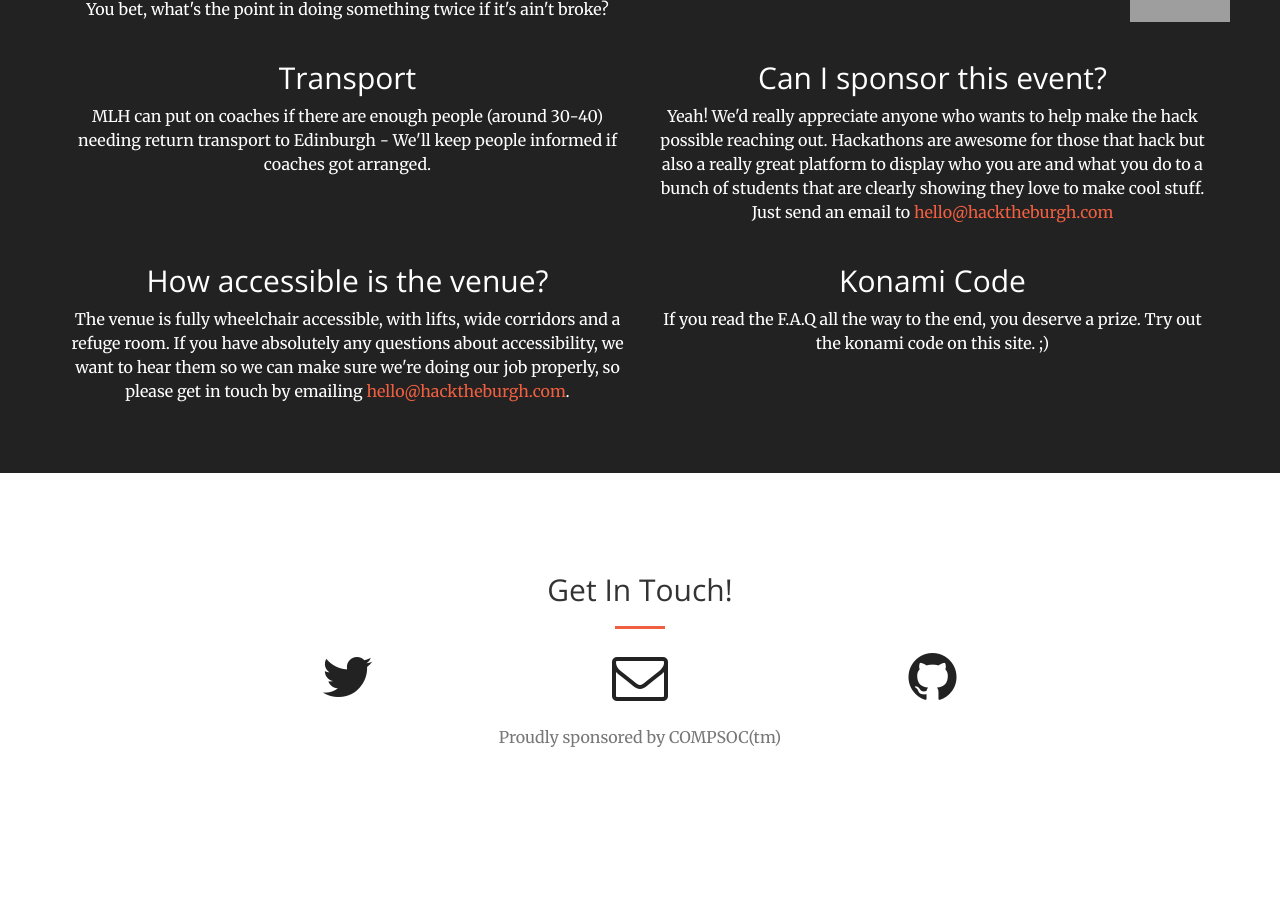
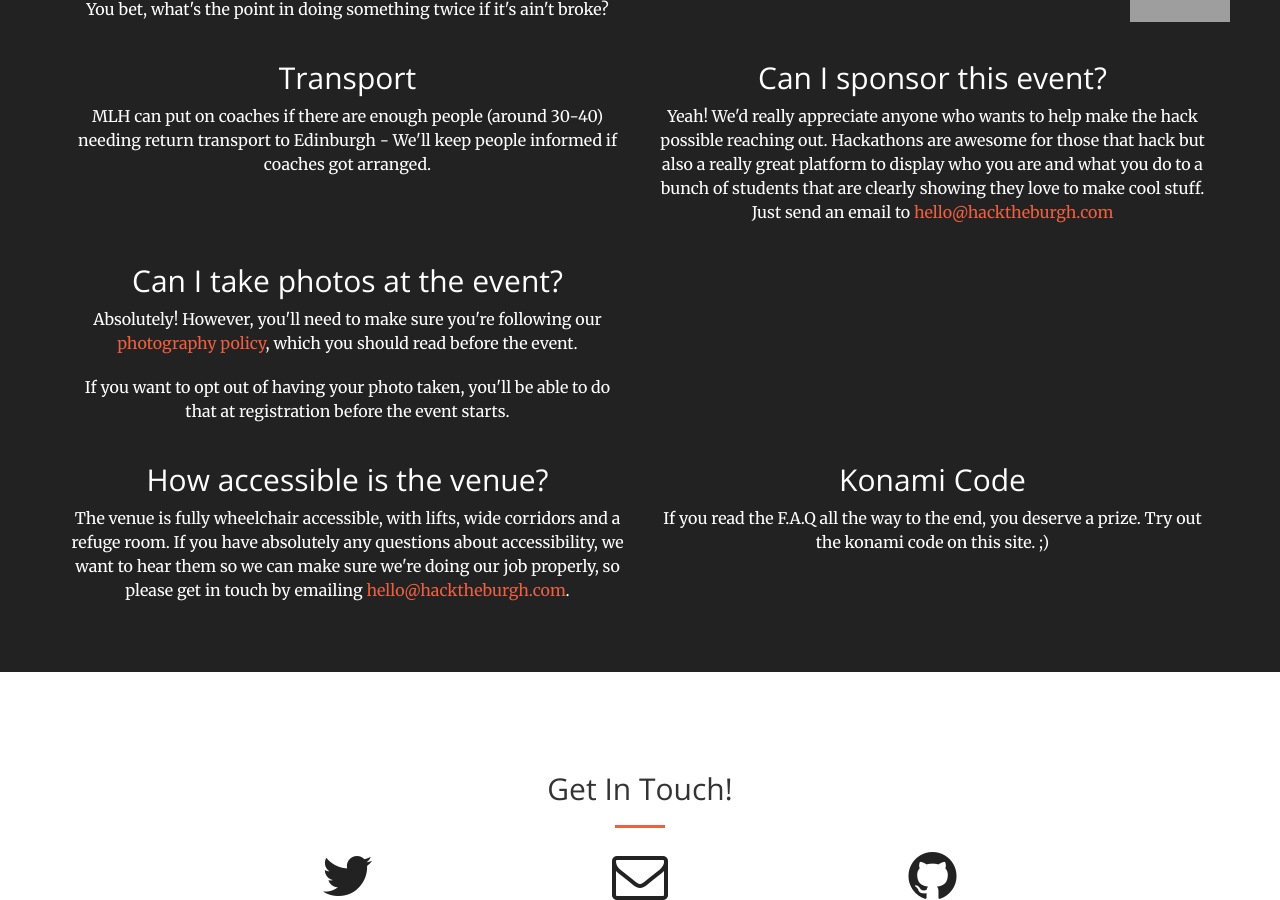
Before and after one commit to compsoc-edinburgh/htb16-site, a Jekyll site: the page built from index.html, in a window 1280 px wide and 900 px high, scrolled down 4652 px. Built offline with Jekyll 4.4.1, drawn with Linux system fonts in a browser that asks for light colours; before the commit the page ends 5521 px from its top, so only the background shows below that; grey boxes are pictures that could not be loaded.

Commit message:
Add photography information

```diff
--- a/_includes/aside.html
+++ b/_includes/aside.html
@@ -121,6 +121,14 @@
 
                 <div class="row">
                   <div class="col-sm-6">
+                    <h2>Can I take photos at the event?</h2>
+                    <p>Absolutely! However, you'll need to make sure you're following our <a href="http://hacktheburgh.com/resources/2016/photography.pdf">photography policy</a>, which you should read before the event.</p>
+                    <p>If you want to opt out of having your photo taken, you'll be able to do that at registration before the event starts.</p>
+                  </div>
+                </div>
+
+                <div class="row">
+                  <div class="col-sm-6">
                 <h2>How accessible is the venue?</h2>
                 <p>The venue is fully wheelchair accessible, with lifts, wide corridors and a refuge room. If you have absolutely any questions about accessibility, we want to hear them so we can make sure we're doing our job properly, so please get in touch by emailing <a href="mailto:hello@hacktheburgh.com">hello@hacktheburgh.com</a>.</p>
                   </div>
```
Also changed, not shown: 1 other file.
